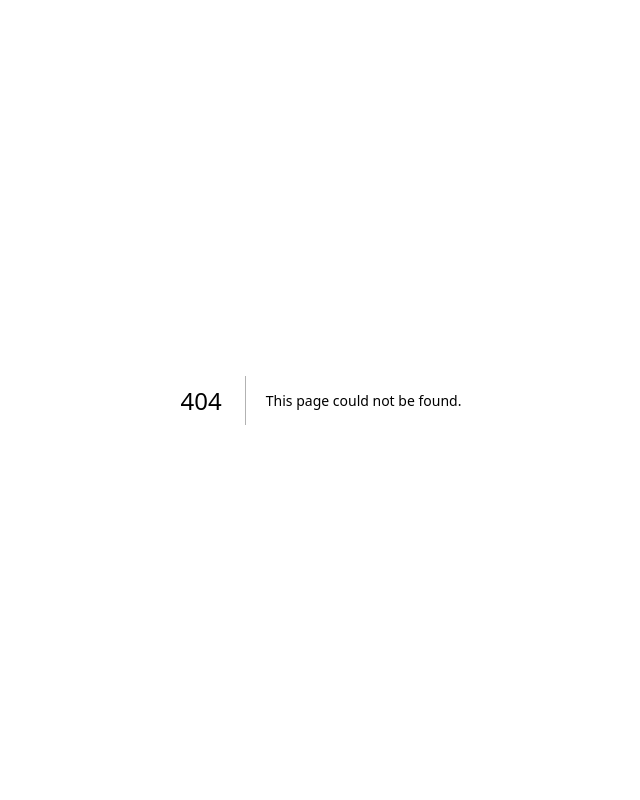
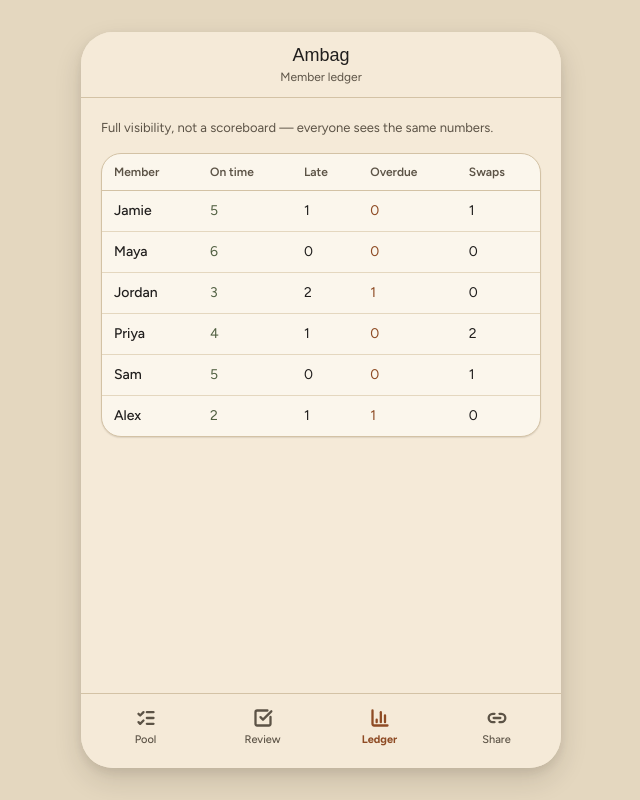
Before and after one commit to Caelusary/ambag, a Next.js app in the folder app/: page /ledger in a window 1280 px wide. Before the commit this address had no page. Shown: the whole page, without its empty margins (319-959 px from the left). Built offline with nearby package versions, Linux system fonts and the light colour scheme; a web font is replaced by a local one.

Commit message:
feat(ledger): added ledger page tabulating on-time, late, overdue and swap counts

```diff
--- /dev/null
+++ b/app/src/app/(shell)/ledger/page.tsx
@@ -0,0 +1,42 @@
+"use client";
+
+import { useStore } from "@/lib/store";
+
+export default function LedgerPage() {
+  const { ledger } = useStore();
+
+  return (
+    <div>
+      <p className="mb-4 text-[13px] text-neutral-700">
+        Full visibility, not a scoreboard — everyone sees the same numbers.
+      </p>
+      <div className="overflow-x-auto rounded-[var(--radius-card)] border border-neutral-300 bg-surface shadow-sm">
+        <table className="w-full min-w-[420px] text-left text-sm">
+          <thead>
+            <tr className="border-b border-neutral-300 text-xs text-neutral-700">
+              <th className="px-3 py-2.5 font-semibold">Member</th>
+              <th className="px-3 py-2.5 font-semibold">On time</th>
+              <th className="px-3 py-2.5 font-semibold">Late</th>
+              <th className="px-3 py-2.5 font-semibold">Overdue</th>
+              <th className="px-3 py-2.5 font-semibold">Swaps</th>
+            </tr>
+          </thead>
+          <tbody>
+            {ledger.map((r, i) => (
+              <tr
+                key={r.name}
+                className={i !== ledger.length - 1 ? "border-b border-neutral-200" : ""}
+              >
+                <td className="px-3 py-2.5 font-medium text-text">{r.name}</td>
+                <td className="px-3 py-2.5 text-accent-2-700">{r.onTime}</td>
+                <td className="px-3 py-2.5 text-text">{r.late}</td>
+                <td className="px-3 py-2.5 text-accent-700">{r.overdue}</td>
+                <td className="px-3 py-2.5 text-text">{r.swaps}</td>
+              </tr>
+            ))}
+          </tbody>
+        </table>
+      </div>
+    </div>
+  );
+}
```
